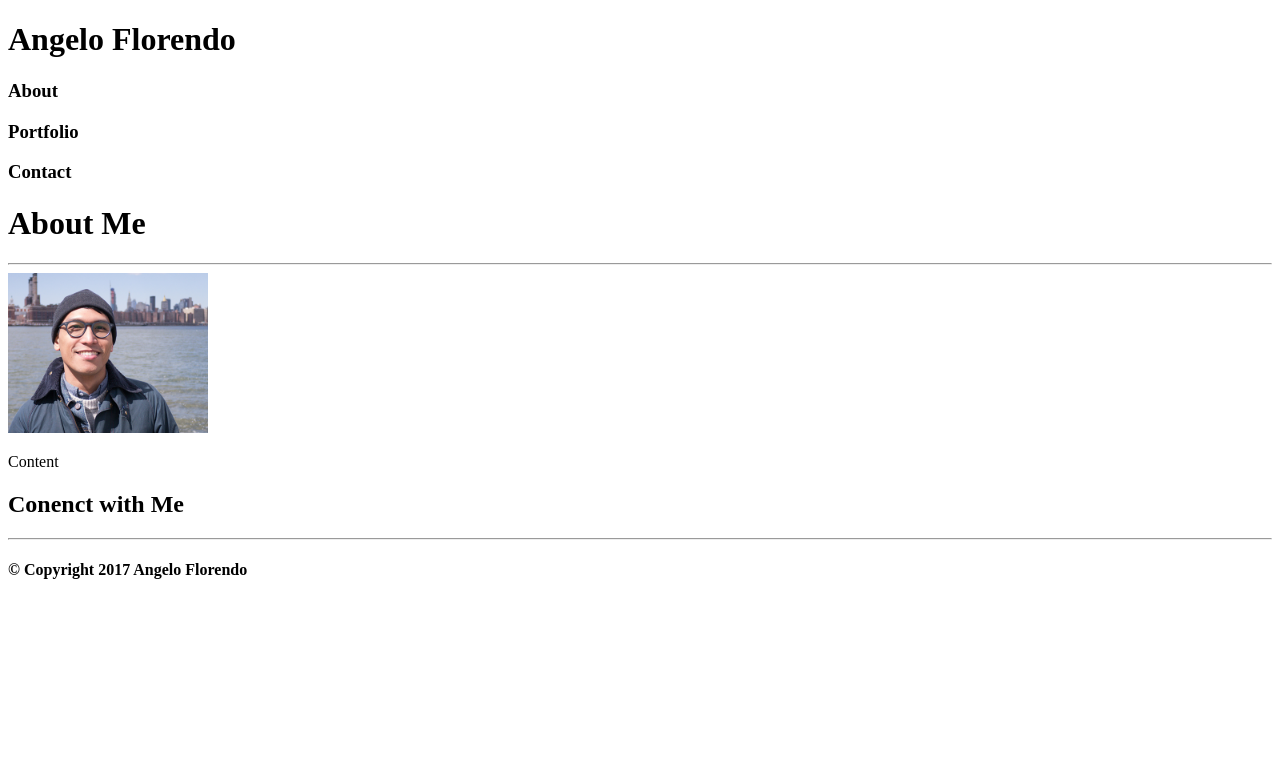
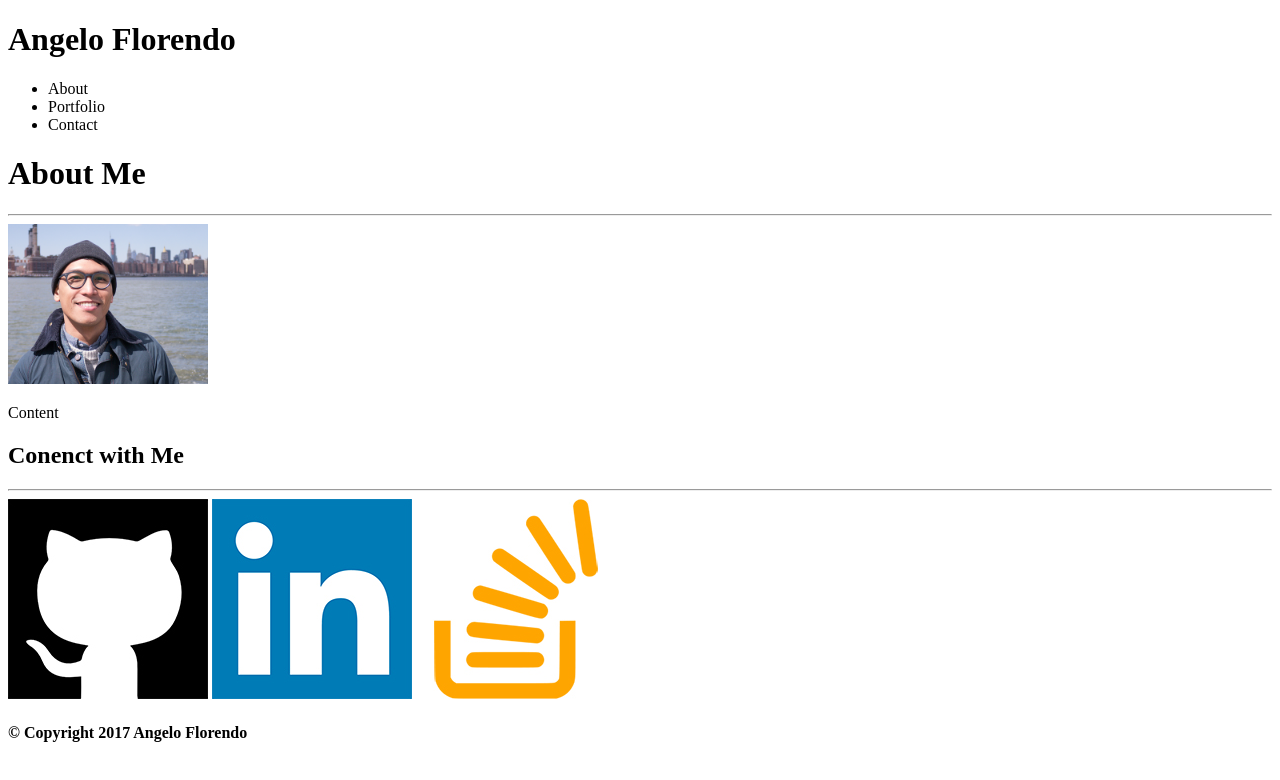
Before and after one commit to aflorend/Basic-Portfolio, a plain HTML site: page index.html in a window 1280 px wide. Drawn offline with Linux system fonts and the light colour scheme.

Commit message:
edits to profile and images

```diff
--- a/index.html
+++ b/index.html
@@ -11,15 +11,11 @@
 		</div>
 
 		<div class="menu">
-			<div class="btn">
-				<h3>About</h3>
-			</div>
-			<div class="btn">
-				<h3>Portfolio</h3>
-			</div>
-			<div class="btn">
-				<h3>Contact</h3>
-			</div>
+			<ul>
+				<li>About</li>
+				<li>Portfolio</li>
+				<li>Contact</li>
+			</ul>
 		</div>
 	</div>
 
@@ -28,24 +24,23 @@
 		<div class="main">
 			<h1>About Me</h1>
 			<hr id="main-line">
-			<img src="assets/images/profile-pic.jpg" width="200">
+			<img src="assets/images/profile-pic.jpg" width="200" alt="Angelo profile pic" title="Angelo profile pic">
 			<p>Content</p>
 		</div>
 
 		<div class="social">
 			<h2>Conenct with Me</h2>
 			<hr id="social-line">
+			<img class="social" src="assets/images/git.jpg">
+			<img class="social" src="assets/images/linkedin.jpg">
+			<img class="social" src="assets/images/stack.jpg">
 		</div>
 
-		<div class="social-btn" id="git">
-		</div>
-		<div class="social-btn" id="linkedin">
-		</div>
-		<div class="social-btn" id="stack">
-		</div>
+
+
 
 		<div class="footer">
-			<h4>&copy; Copyright 2017 Angelo Florendo<h4>
+			<h4>&copy; Copyright 2017 Angelo Florendo</h4>
 		</div>
 
 	</div>
```
Also changed, not shown: assets/images/congruent_outline.png (added), assets/images/git.jpg (added), assets/images/linkedin.jpg (added), assets/images/stack.jpg (added).
